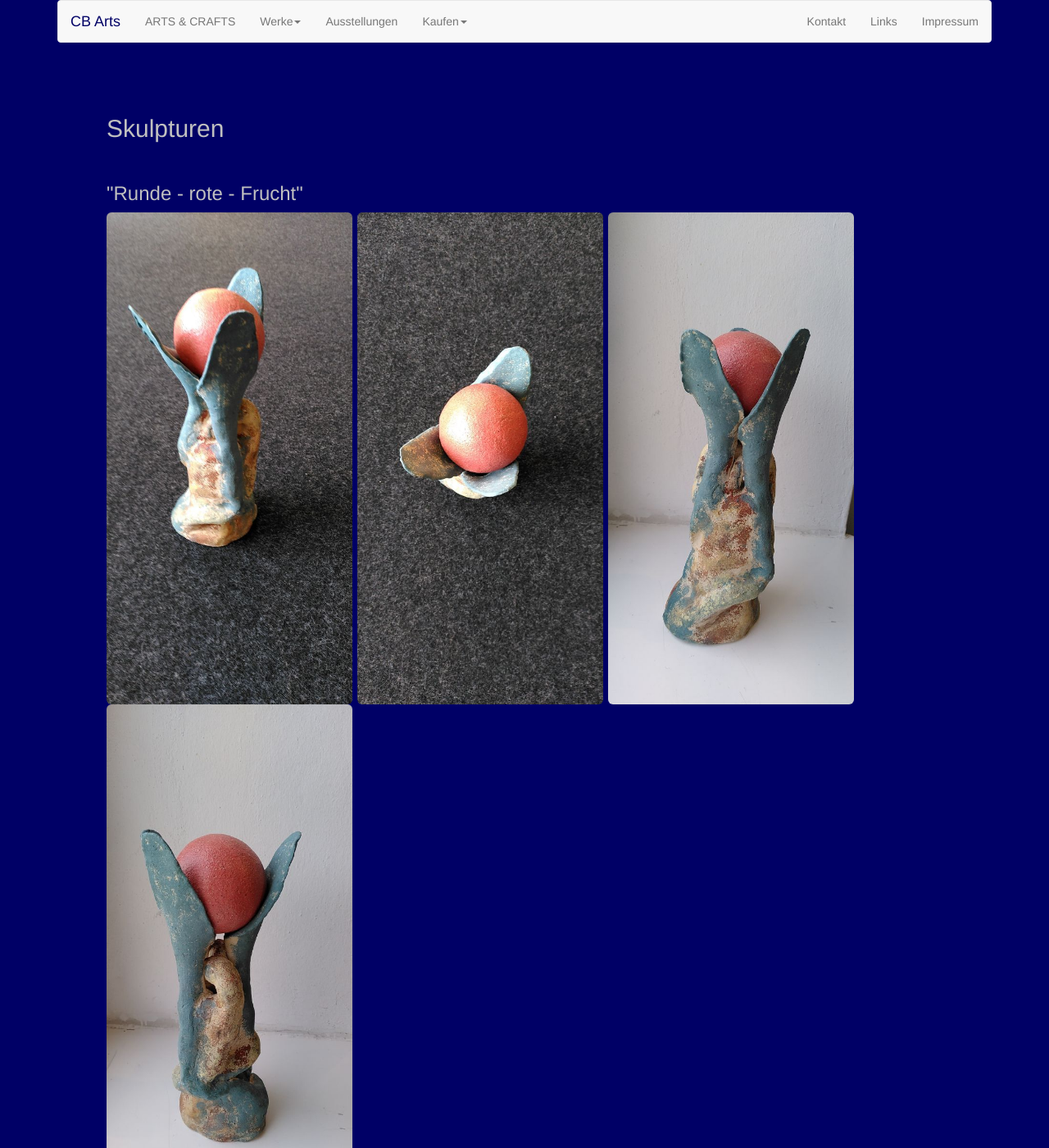
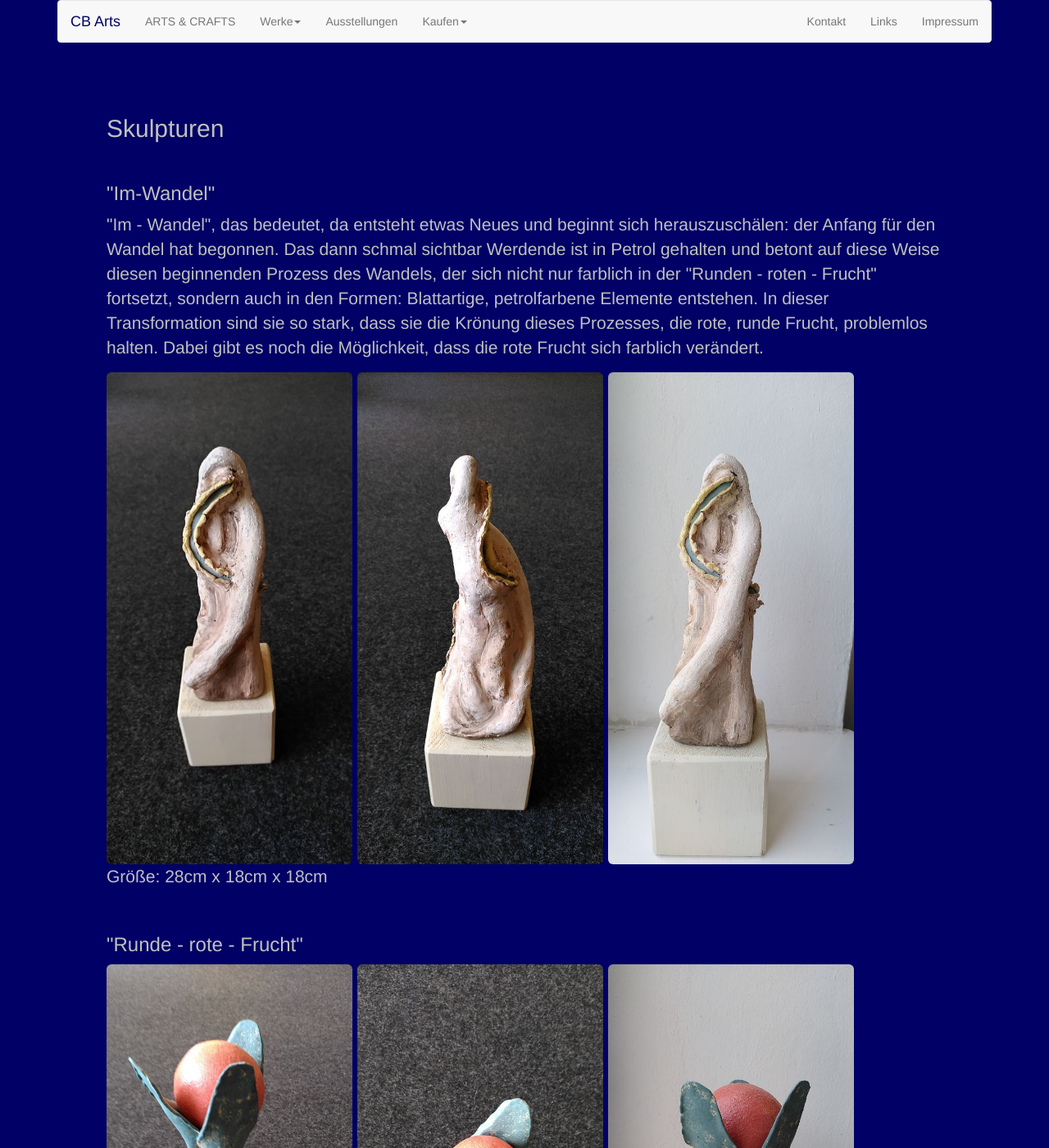
Before and after one commit to schmidb/CBArts, a Jekyll site: the page built from skulpturen.html, in a window 1280 px wide and 1400 px high. Shown: the whole window at 82% size. Built offline with Jekyll 4.4.1, drawn with Linux system fonts in a browser that asks for light colours; some of the changed text lies outside the part shown.

Commit message:
new text

```diff
--- a/skulpturen.html
+++ b/skulpturen.html
@@ -4,6 +4,19 @@ layout: default
 ---
 
 <h2>Skulpturen</h2>
+
+<br>
+<h3>"Im-Wandel"</h3>
+<p>"Im - Wandel", das bedeutet, da entsteht etwas Neues und beginnt sich herauszuschälen: der Anfang für den Wandel hat begonnen. Das dann schmal sichtbar Werdende ist in Petrol gehalten
+  und betont auf diese Weise diesen beginnenden Prozess des Wandels, der sich nicht nur farblich in der "Runden - roten - Frucht" fortsetzt, sondern auch in den Formen:
+Blattartige, petrolfarbene Elemente entstehen. In dieser Transformation sind sie so stark, dass sie die Krönung dieses Prozesses, die rote, runde Frucht, problemlos halten.
+Dabei gibt es noch die Möglichkeit, dass die rote Frucht sich farblich verändert.</p>
+<p>
+  <a href="img/skulpturen/im-wandel-1.jpg" target="_blank"><img src="img/skulpturen/im-wandel-1.jpg" width="300" border="0" class="img-rounded"></a>
+  <a href="img/skulpturen/im-wandel-2.jpg" target="_blank"><img src="img/skulpturen/im-wandel-2.jpg" width="300" border="0" class="img-rounded"></a>
+  <a href="img/skulpturen/im-wandel-3.jpg" target="_blank"><img src="img/skulpturen/im-wandel-3.jpg" width="300" border="0" class="img-rounded"></a>
+<br>Größe: 28cm x 18cm x 18cm
+</p>
 
 <br>
 <h3>"Runde - rote - Frucht"</h3>
@@ -15,14 +28,6 @@ layout: default
 <br>Größe: 45cm x 13cm x 13cm
 </p>
 
-<br>
-<h3>"Im-Wandel"</h3>
-<p>
-  <a href="img/skulpturen/im-wandel-1.jpg" target="_blank"><img src="img/skulpturen/im-wandel-1.jpg" width="300" border="0" class="img-rounded"></a>
-  <a href="img/skulpturen/im-wandel-2.jpg" target="_blank"><img src="img/skulpturen/im-wandel-2.jpg" width="300" border="0" class="img-rounded"></a>
-  <a href="img/skulpturen/im-wandel-3.jpg" target="_blank"><img src="img/skulpturen/im-wandel-3.jpg" width="300" border="0" class="img-rounded"></a>
-<br>Größe: 28cm x 18cm x 18cm
-</p>
 
 <br>
 <h3>"Von-OBEN-HERAB"</h3>
```
